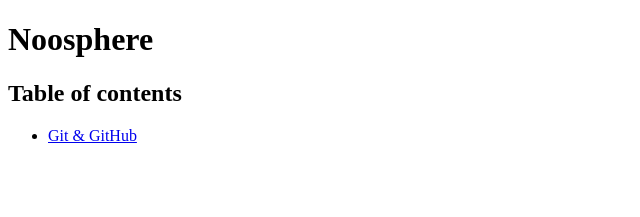
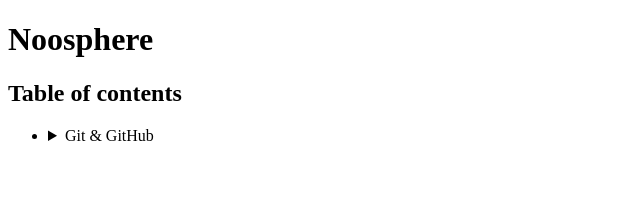
Before and after one commit to redbadger/noosphere, a React app in the folder notebook/: page / in a window 1280 px wide. Shown: the top 217 px of the page, without its empty margins (0-640 px from the left). Built offline with nearby package versions, Linux system fonts and the light colour scheme.

Commit message:
Create details on index

```diff
--- a/notebook/config/webpack.config.ts
+++ b/notebook/config/webpack.config.ts
@@ -2,7 +2,6 @@ import path from 'path';
 import HtmlWebpackPlugin from 'html-webpack-plugin';
 import webpack from 'webpack';
 import MiniCssExtractPlugin from 'mini-css-extract-plugin';
-import { CleanWebpackPlugin } from 'clean-webpack-plugin';
 
 const entry = path.resolve(__dirname, '../src/index.tsx');
 
@@ -66,7 +65,6 @@ const config: webpack.Configuration = {
       filename: '[name].css',
       chunkFilename: '[id].css',
     }),
-    new CleanWebpackPlugin(),
   ],
   resolve: {
     alias: {
--- a/notebook/src/pages/index.tsx
+++ b/notebook/src/pages/index.tsx
@@ -8,7 +8,17 @@ const IndexPage: React.FC = () => (
     <nav>
       <ul>
         <li>
-          <Link to="/git/">Git & GitHub</Link>
+          <details>
+            <summary>Git & GitHub</summary>
+            <ul>
+              <li>
+                <Link to="/git/">Presentation</Link>
+              </li>
+              <li>
+                <a href="">Instructional manual</a>
+              </li>
+            </ul>
+          </details>
         </li>
       </ul>
     </nav>
```
Also changed, not shown: notebook/config/webpack.prod.ts (+8 -3 lines), notebook/src/index.tsx (+0 -9 lines).
